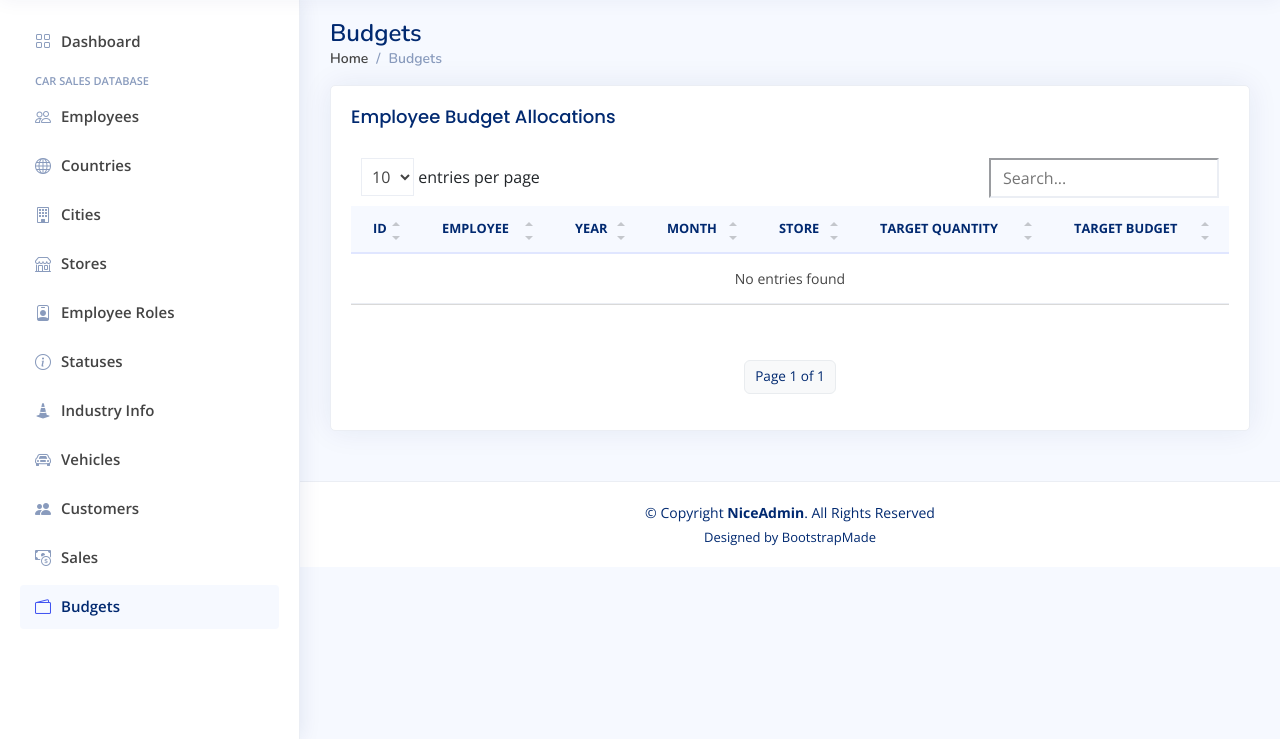
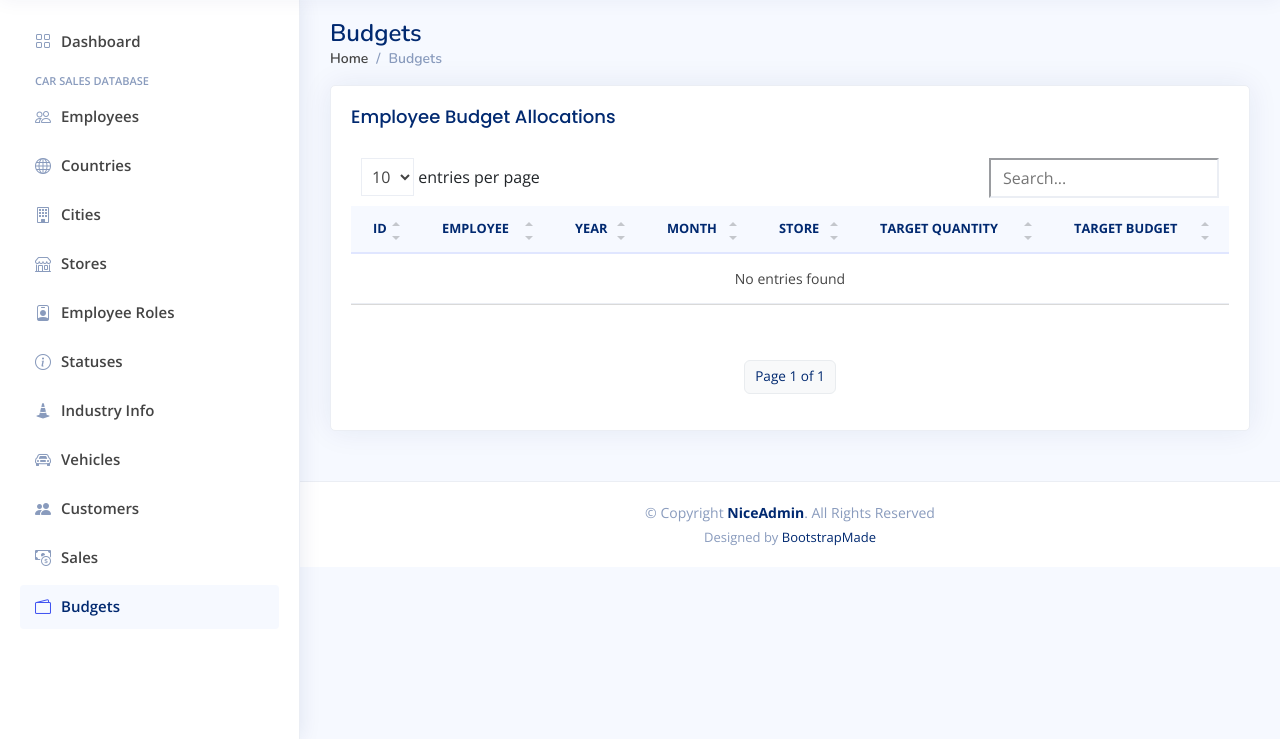
Before and after one commit to iriyasat/internship_django_project, a Django app: page /budgets/ in a window 1280 px wide. Shown: the part 61-800 px from the top of the page. Run offline with Django 5.2, Linux system fonts and the light colour scheme; data that the repository does not hold is empty; some libraries are stand-ins or nearby versions.

Commit message:
fix: target footer copyright and credits directly for color contrast

```diff
--- a/project1/templates/car_sales/base.html
+++ b/project1/templates/car_sales/base.html
@@ -262,9 +262,12 @@
 
     .footer {
       background-color: var(--bg-card) !important;
-      color: var(--text-muted) !important;
       border-top: 1px solid var(--border-color) !important;
       transition: background-color 0.3s ease, border-color 0.3s ease;
+    }
+    .footer .copyright,
+    .footer .credits {
+      color: var(--text-muted) !important;
     }
     .footer strong, .footer span {
       color: var(--text-title) !important;
```
